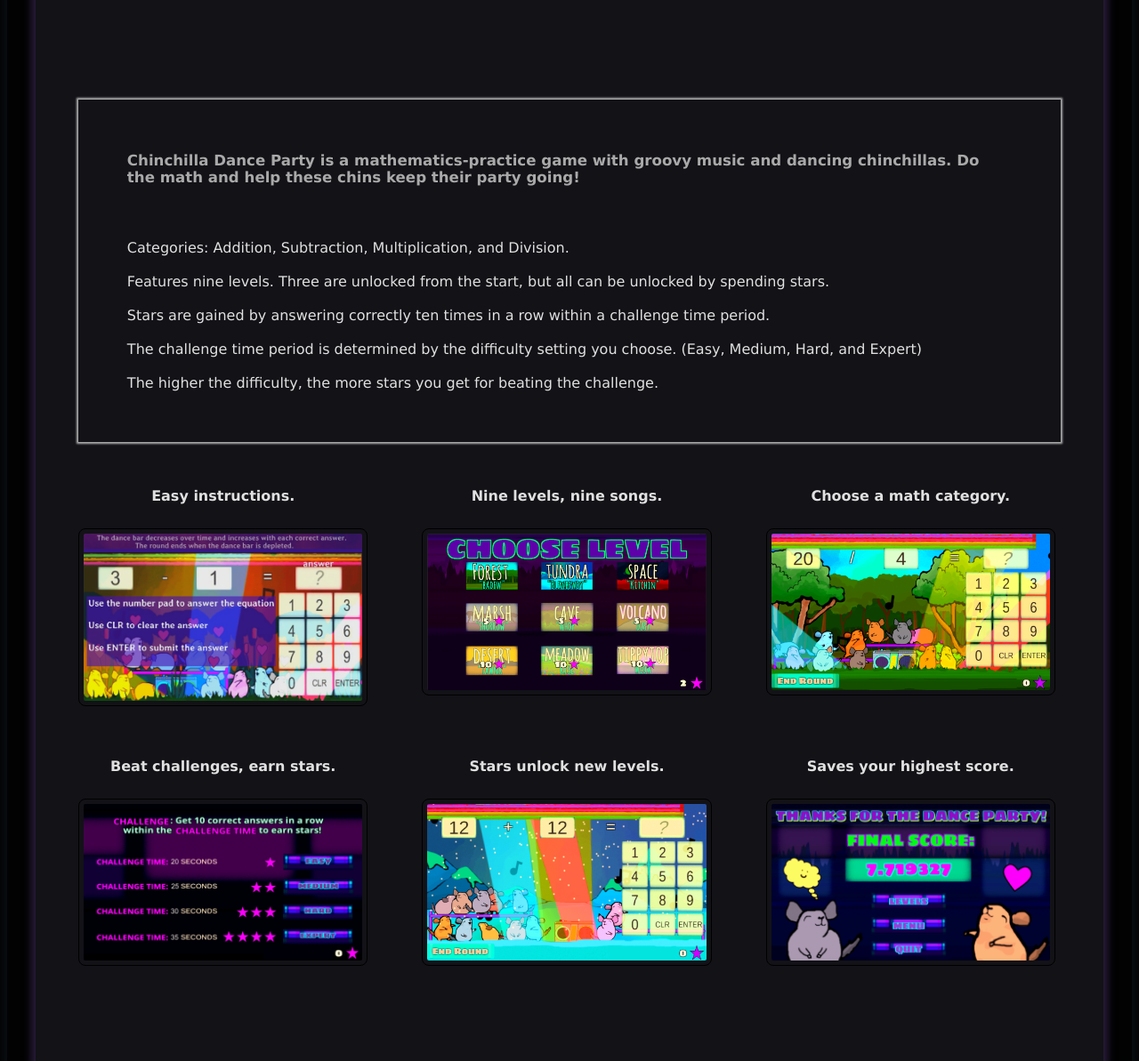
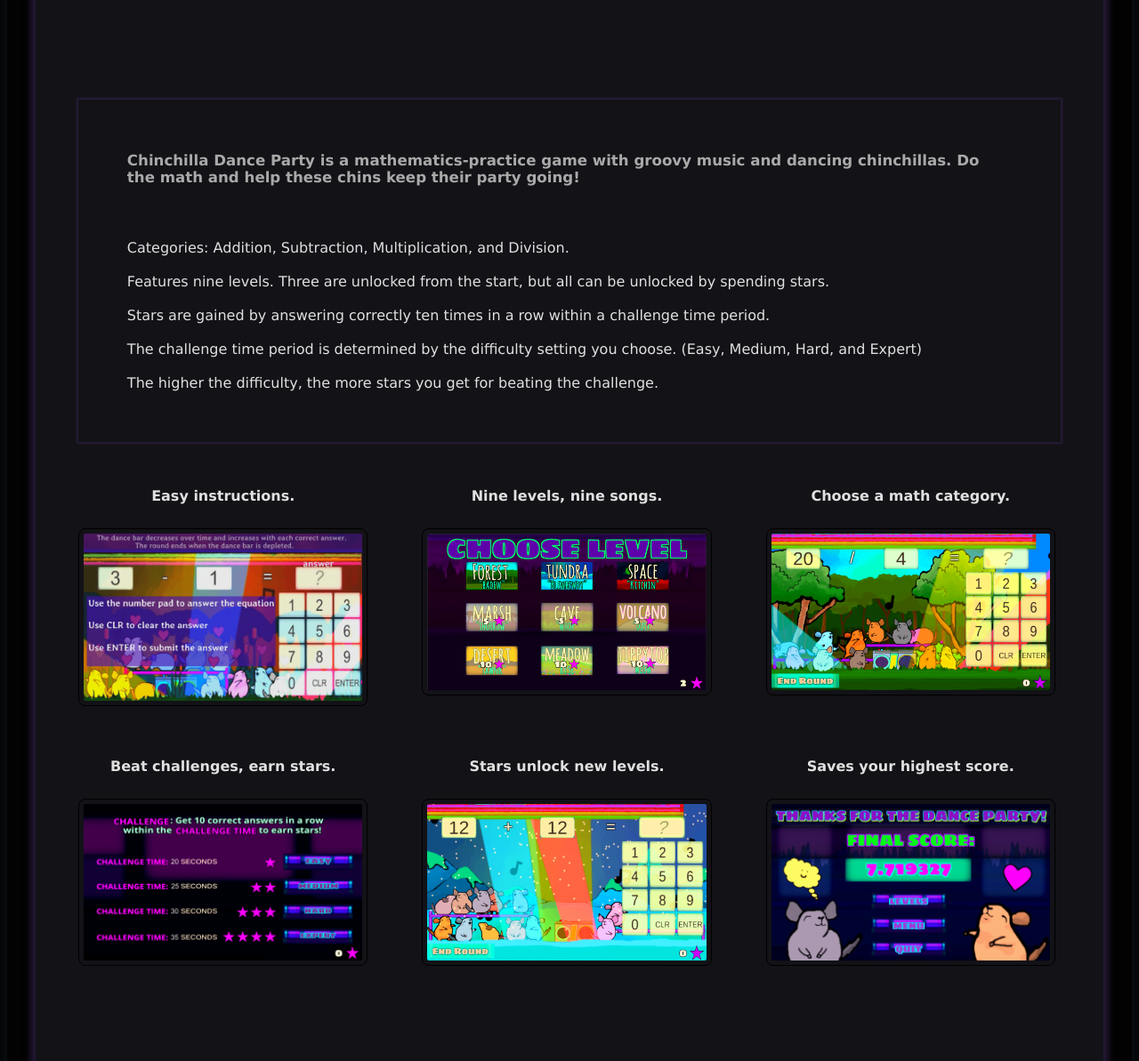
Before and after one commit to Madsir/madsirstudio.github.io, a Jekyll site: the page built from chinchillin/index.html, in a window 1280 px wide. Shown: the part 789-1982 px from the top of the page at 89% size. Built offline with Jekyll 4.4.1, drawn with Linux system fonts in a browser that asks for light colours; grey boxes are pictures that could not be loaded.

Commit message:
Update index.html

```diff
--- a/chinchillin/index.html
+++ b/chinchillin/index.html
@@ -57,7 +57,7 @@ p {
   margin-right: 4%;
   margin-top: 2%;
   margin-bottom: 2%;
-  box-shadow: 0 0 2px 2px #B0B0B0;
+  box-shadow: 0 0 2px 2px #291C3B;
 }
 .demoWrapper{
   position: relative;
```
